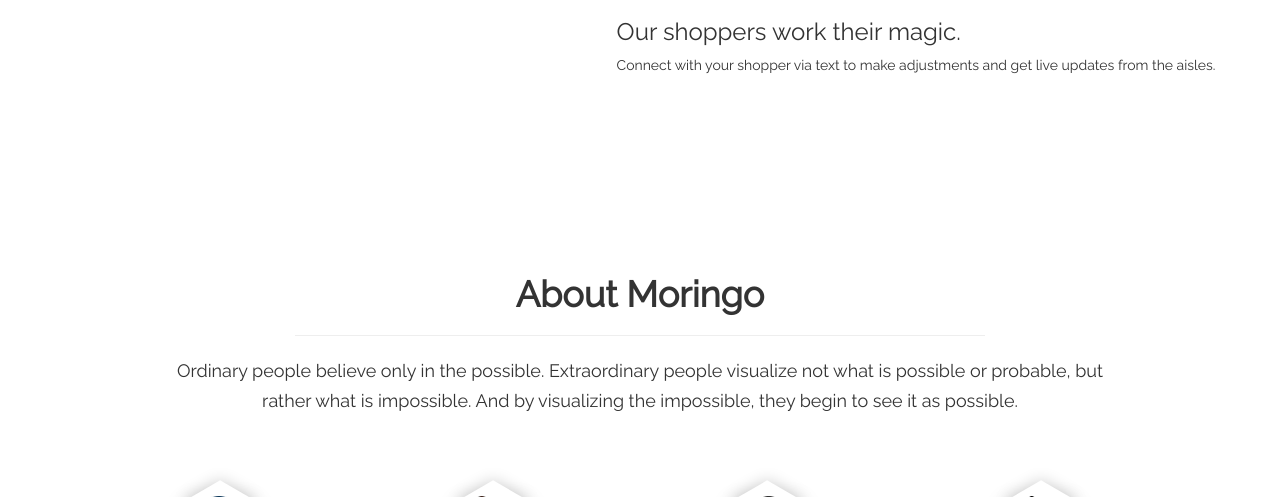
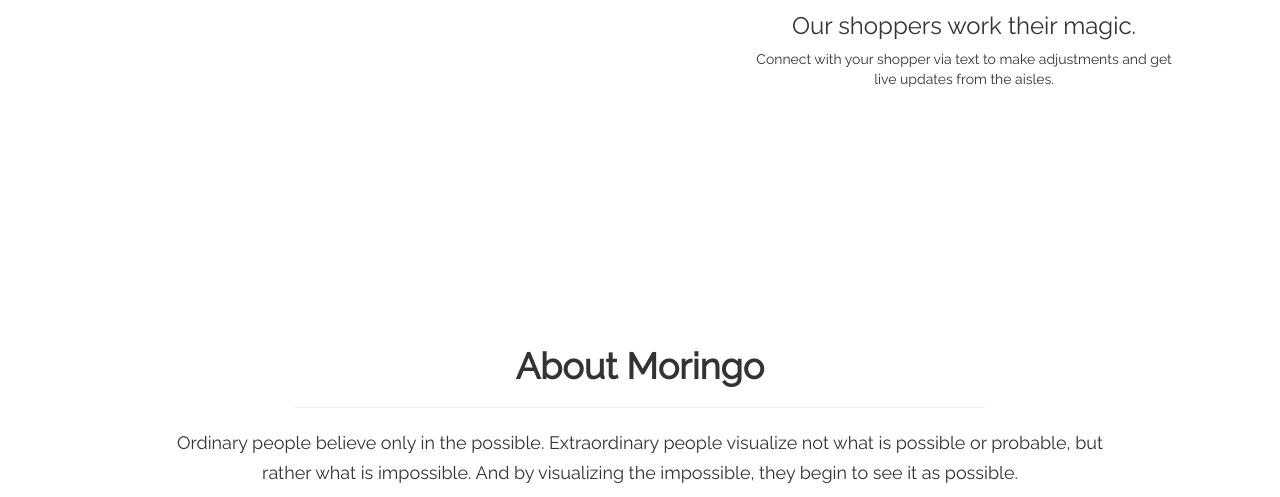
Before and after one commit to srkarthikg/moringo, a PHP site: page / in a window 1280 px wide. Shown: the part 1496-1993 px from the top of the page. Run offline with PHP 8.4, Linux system fonts and the light colour scheme.

Commit message:
Update style.css

```diff
--- a/style/style.css
+++ b/style/style.css
@@ -529,7 +529,7 @@
   }
 }
 #morningo-con{
-	padding: 120px 24px;
+	padding: 34px 44px;
 
 }
 #morningo-con h2{
@@ -557,5 +557,12 @@
 	float:left;
 }
 .morningo-row .morningo-caption{
+	width: 41.6666666667%;
+    float: left;
+    padding-left: 12px;
+    padding-right: 12px;
+    height: 250px;
 	float:right;
+	text-align: -webkit-center;
+    margin-top: 80px;
 }
```
